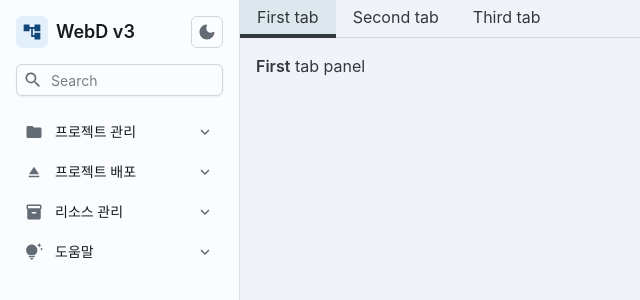
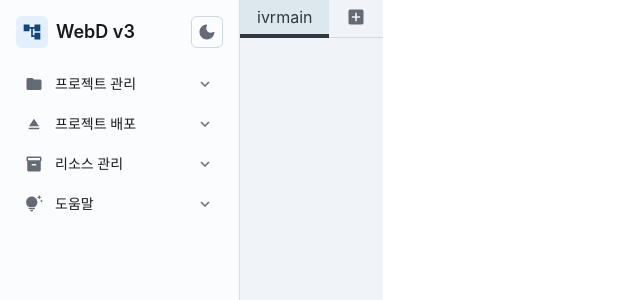
Before and after one commit to tjdrhd1207/diagramV3, a React (Vite) app: page / in a window 1280 px wide. Shown: the top 300 px of the page, without its empty margins (0-640 px from the left). Built offline with nearby package versions, Linux system fonts and the light colour scheme.

Commit message:
[v0.0.2-mui] Tab 관리 기능 개발 중 - Tab 추가 개발 중 - SideBar 에 검색 제거

```diff
--- a/src/components/FlowEditor.jsx
+++ b/src/components/FlowEditor.jsx
@@ -1,22 +1,45 @@
-import React from 'react'
-import { Tabs, TabList, Tab, TabPanel, Box, Menu, MenuItem } from "@mui/joy";
+import React, { useEffect } from 'react'
+import { Popper } from '@mui/base/Popper';
+import { Tabs, TabList, Tab, TabPanel, Box, Menu, MenuItem, MenuList } from "@mui/joy";
+import { styled } from '@mui/joy/styles';
+import { AddBox } from '@mui/icons-material';
+
+const Popup = styled(Popper)({
+	zIndex: 1000,
+});
 
 export default function FlowEditor() {
 	const [contextMenu, setContextMenu] = React.useState(null);
 	const [anchorEl, setAnchorEl] = React.useState(null);
+	const [pageList, setPageList] = React.useState(
+		[
+			{pagename: "ivrmain", contextmenu: (event) => handleContextMenu(event), },
+		]
+	)
+
+	useEffect(() => {
+		window.addEventListener('resize', handleContextMenuClose);
+		return () => {
+			window.addEventListener('resize', handleContextMenuClose);
+		}
+	}, []);
 
 	const handleContextMenu = (event) => {
 		event.preventDefault();
-		console.log(contextMenu === null);
+		// setContextMenu(
+		// 	contextMenu === null
+		// 	? {
+		// 		mouseX: event.clientX,
+		// 		mouseY: event.clientY,
+		// 	} : null,
+		// );
 		setContextMenu(
-			contextMenu === null ?
 			{
 				mouseX: event.clientX,
 				mouseY: event.clientY,
-			} : null
+			}
 		);
 		setAnchorEl(event.currentTarget);
-		console.log(contextMenu);
 	}
 
 	const handleContextMenuClose = () => {
@@ -24,10 +47,16 @@ export default function FlowEditor() {
 		setAnchorEl(null);
 	};
 
+	const addNewPage = (pagename, contextmenu) => {
+		setPageList([...pageList , {pagename, contextmenu}]);
+	}
+
 	return (
 		<Box
+			onClick={handleContextMenuClose}
+			onResize={handleContextMenuClose}
 			sx={{
-				flexGrow: 1,
+				// flexGrow: 1,
 			}}
 		>
 			<Tabs
@@ -38,17 +67,39 @@ export default function FlowEditor() {
 					"--Tab-indicatorThickness": "4px",
 					flexGrow: 1,
 					height: "100vh",
+					// width: "500px",
 					mt: 'var(--Header-height)',
 				}}
 			>
 				<TabList
-					onContextMenu={handleContextMenu}
+					sx={{
+						overflow: 'scroll',
+						scrollSnapType: 'x mandatory',
+						scrollSnapAlign: 'end',
+						'&::-webkit-scrollbar': { display: 'none' },
+					}}
 				>
-					<Tab>First tab</Tab>
-					<Tab>Second tab</Tab>
-					<Tab>Third tab</Tab>
+					{pageList.map((page, index) => {
+						const {pagename, contextmenu} = page;
+						return (
+							<Tab
+								key={pagename}
+								onContextMenu={contextmenu}
+								sx={{
+									flex: 'none',
+
+								}}
+							>
+								{pagename}
+							</Tab>
+						)
+					})}
+
+					<Tab>
+						<AddBox onClick={() => addNewPage("untitled-" + pageList.length, (event) => handleContextMenu(event))} />
+					</Tab>
 				</TabList>
-				<TabPanel value={0}>
+				{/* <TabPanel value={0}>
 					<b>First</b> tab panel
 				</TabPanel>
 				<TabPanel value={1}>
@@ -56,24 +107,30 @@ export default function FlowEditor() {
 				</TabPanel>
 				<TabPanel value={2}>
 					<b>Third</b> tab panel
-				</TabPanel>
+				</TabPanel> */}
 			</Tabs>
-			<Menu
+			<Popup
 				id='tab-menu'
 				size='sm'
 				open={contextMenu !== null}
 				onClose={handleContextMenuClose}
 				onClick={handleContextMenuClose}
 				anchorEl={anchorEl}
-				// transition
-				// sx={
-				// 	contextMenu !== null ? { top: contextMenu.mouseX, left: contextMenu.mouseY } : undefined
-				// }
+				disablePortal
+				transition
 			>
-				<MenuItem>현재 페이지 닫기</MenuItem>
-				<MenuItem>다른 페이지 모두 닫기</MenuItem>
-				<MenuItem>모든 페이지 닫기</MenuItem>
-			</Menu>
+				<MenuList
+					size='sm'
+					sx={
+						contextMenu !== null ? { top: contextMenu.mouseY, left: contextMenu.mouseX } : undefined
+					}
+					onContextMenu={(event) => event.preventDefault()}
+				>
+					<MenuItem>현재 페이지 닫기</MenuItem>
+					<MenuItem>다른 페이지 모두 닫기</MenuItem>
+					<MenuItem>모든 페이지 닫기</MenuItem>
+				</MenuList>
+			</Popup>
 		</Box>
 	)
 }
--- a/src/components/SideBar.jsx
+++ b/src/components/SideBar.jsx
@@ -136,7 +136,7 @@ export default function SideBar() {
 				<Typography level="title-lg">WebD v3</Typography>
 				<ColorSchemeToggle sx={{ ml: 'auto' }} />
 			</Box>
-			<Input size="sm" startDecorator={<SearchRoundedIcon />} placeholder="Search" />
+			{/* <Input size="sm" startDecorator={<SearchRoundedIcon />} placeholder="Search" /> */}
 			<Box
 				sx={{
 					minHeight: 0,
--- a/src/index.jsx
+++ b/src/index.jsx
@@ -1,4 +1,4 @@
-import { StyledEngineProvider } from '@mui/joy'
+import { CssVarsProvider, StyledEngineProvider } from '@mui/joy'
 import React from 'react'
 import ReactDOM from 'react-dom/client'
 import App from './App'
@@ -6,7 +6,9 @@ import App from './App'
 ReactDOM.createRoot(document.getElementById('root')).render(
 	<React.StrictMode>
 		<StyledEngineProvider injectFirst>
-			<App />
+			<CssVarsProvider>
+				<App />
+			</CssVarsProvider>
 		</StyledEngineProvider>
 	</React.StrictMode>
 )
```
